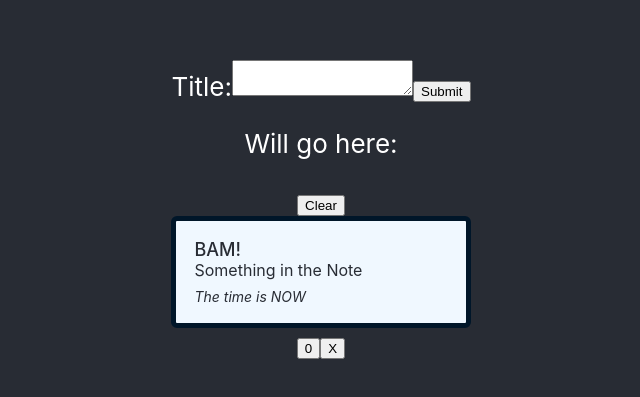
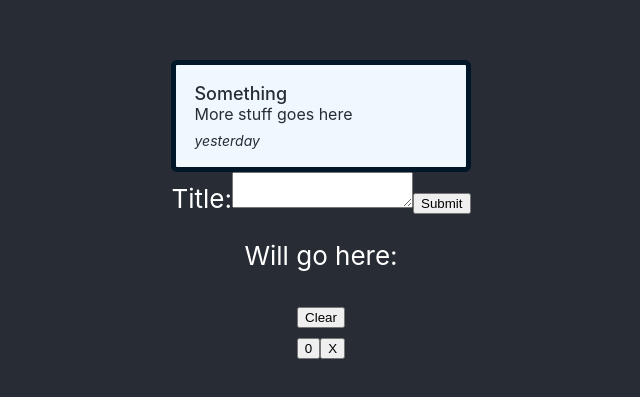
Before and after one commit to ArtyTheTorch/What-Did-I-Do-The-Other-Day, a React (Create React App) app in the folder what-did-i-do-the-other-day/: page / in a window 1280 px wide. Shown: the part 191-588 px from the top of the page, without its empty margins (319-959 px from the left). Built offline with nearby package versions, Linux system fonts and the light colour scheme.

Commit message:
Refactored the Counter out of the container

```diff
--- a/what-did-i-do-the-other-day/src/App.js
+++ b/what-did-i-do-the-other-day/src/App.js
@@ -2,12 +2,14 @@ import React from 'react';
 //import CatPhoto from './assets/CatPhoto'
 import './App.css';
 import CalendarGrid from './components/CalendarGrid';
+import CounterContainer from './components/CounterContainer';
 
 function App() {
   return (
     <div className="App">
       <header className="App-header">
           <CalendarGrid />
+          <CounterContainer />
       </header>
     </div>
   );
--- a/what-did-i-do-the-other-day/src/components/CalendarGrid.jsx
+++ b/what-did-i-do-the-other-day/src/components/CalendarGrid.jsx
@@ -1,13 +1,13 @@
 import React, {Component} from 'react';
 import NoteMaker from './NoteMaker';
-import CounterContainer from './CounterContainer';
+import Note from './Note';
 
 
 class CalendarGrid extends Component {
     constructor(props) {
         super(props)
         this.state = {
-            notesList: []
+            notesList: [<Note />,<Note />]
         }
     }
 
@@ -18,9 +18,12 @@ class CalendarGrid extends Component {
     render() {
         return (
             <div className="App">
+                <Note title = 'Something' note = 'More stuff goes here' time = 'yesterday'/>
+
+                {/* {notesList.map((comp, i) => React.createElement(comp, { key: i}))} */}
                 {/* Make a Map Function that reads over noteList that returns a Note Component */}
+                <div className="notes" onSubmit = {this.handleSubmit}>{/*notesList */}</div>
                 <NoteMaker />
-                <CounterContainer />
             </div>
         )
     }
--- a/what-did-i-do-the-other-day/src/components/Counter.jsx
+++ b/what-did-i-do-the-other-day/src/components/Counter.jsx
@@ -0,0 +1,29 @@
+import React, {Component} from 'react';
+
+class Counter extends Component{
+    state = {
+        count : 0
+    }
+    handleClick = () => {
+        this.setState((prevState) => ({
+          count: prevState.count + 1
+        }))
+      }
+    handleReset = () => {
+        this.setState({count : 0})
+    }
+    render() {
+        return (
+            <div>
+            <button onClick={this.handleClick}>
+                {this.state.count}
+            </button>
+            <button onClick={this.handleReset}>
+                X
+            </button>
+            </div>
+        )
+    }
+}
+
+export default Counter
--- a/what-did-i-do-the-other-day/src/components/CounterContainer.jsx
+++ b/what-did-i-do-the-other-day/src/components/CounterContainer.jsx
@@ -1,4 +1,5 @@
 import React, {Component} from 'react';
+import Counter from './Counter';
 
 class CounterContainer extends Component{
     render() {
@@ -10,29 +11,5 @@ class CounterContainer extends Component{
     }
 }
 
-class Counter extends Component{
-    state = {
-        count : 0
-    }
-    handleClick = () => {
-        this.setState((prevState) => ({
-          count: prevState.count + 1
-        }))
-      }
-    handleReset = () => {
-        this.setState({count : 0})
-    }
-    render() {
-        return (
-            <div>
-            <button onClick={this.handleClick}>
-                {this.state.count}
-            </button>
-            <button onClick={this.handleReset}>
-                X
-            </button>
-            </div>
-        )
-    }
-}
+
 export default CounterContainer
--- a/what-did-i-do-the-other-day/src/components/Note.jsx
+++ b/what-did-i-do-the-other-day/src/components/Note.jsx
@@ -9,8 +9,8 @@ class Note extends Component {
         return (
             <div className='note' class = 'note'>
                 <label class='note-title'>{this.props.title}</label>
-                <p class='note-contents'>Something in the Note</p>
-                <label class='note-time'>The time is NOW</label>
+                <p class='note-contents'>{this.props.note}</p>
+                <label class='note-time'>{this.props.time}</label>
             </div>
         )
     }
--- a/what-did-i-do-the-other-day/src/components/NoteMaker.jsx
+++ b/what-did-i-do-the-other-day/src/components/NoteMaker.jsx
@@ -51,7 +51,7 @@ class NoteMaker extends Component {
                 <p>Will go here: {this.state.labelText}</p>
                 <button onClick={this.handleClear}>Clear
                 </button>
-                <Note title = 'BAM!' />
+                {/* <Note title = 'BAM!' /> */}
             </form>
         );
     }
```
